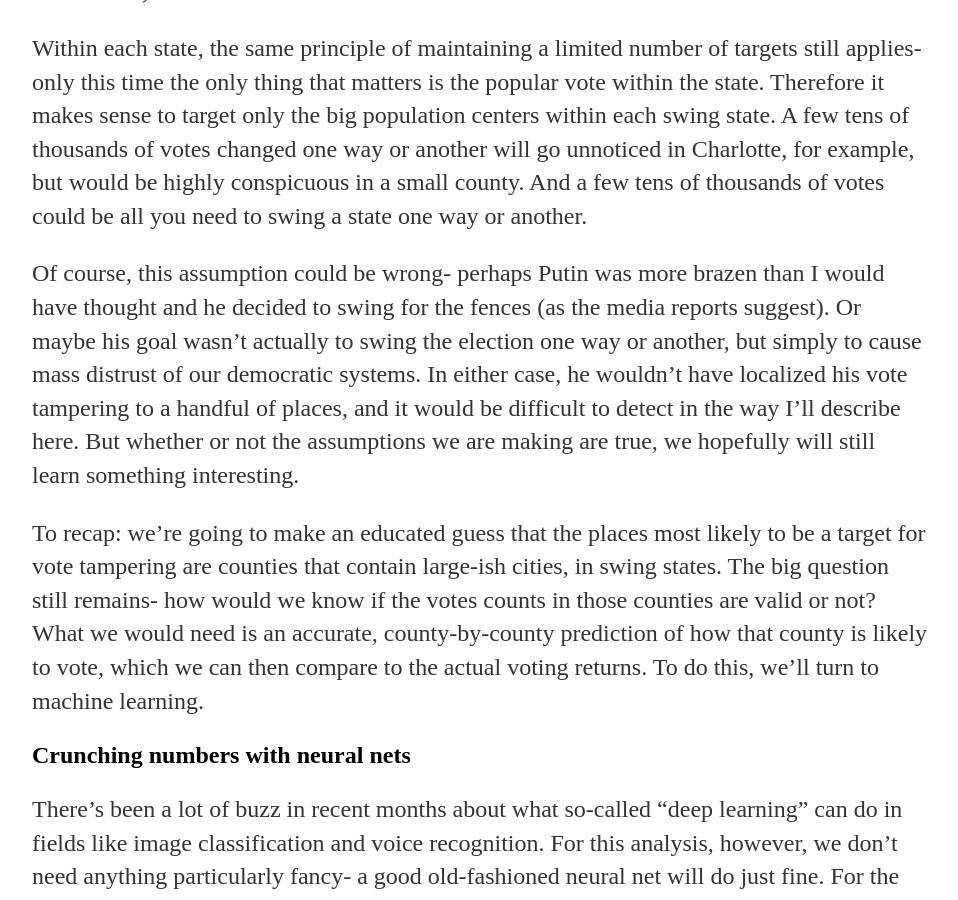
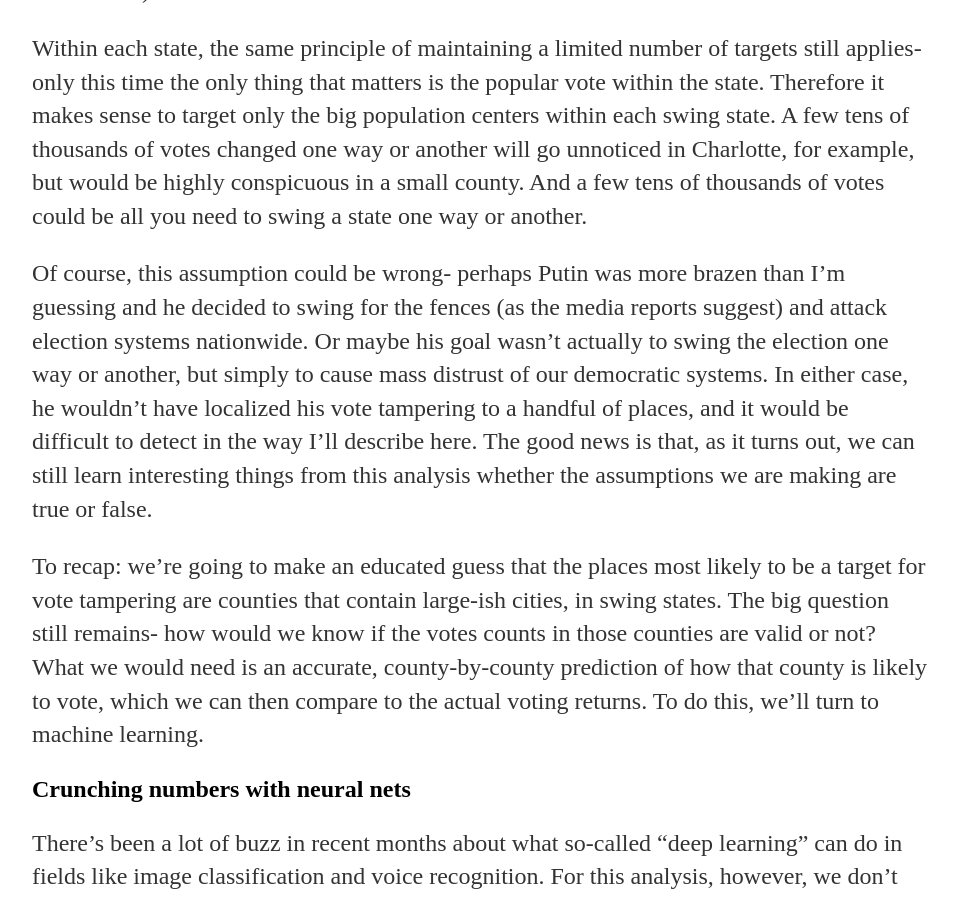
Before and after one commit to kwitophurr/kwitophurr.github.io, a Jekyll site: the page built from _posts/2017-07-01-Election-Neural-Net.md, in a window 1280 px wide and 900 px high, scrolled down 1500 px. Shown: the whole window, without its empty margins (160-1118 px from the left). Built offline with Jekyll 4.4.1, drawn with Linux system fonts in a browser that asks for light colours.

Commit message:
Update 2017-07-01-Election-Neural-Net.md

```diff
--- a/_posts/2017-07-01-Election-Neural-Net.md
+++ b/_posts/2017-07-01-Election-Neural-Net.md
@@ -23,10 +23,10 @@ Therefore it makes sense to target only the big population centers within each s
 A few tens of thousands of votes changed one way or another will go unnoticed in Charlotte, for example, but would be highly conspicuous in a small county.
 And a few tens of thousands of votes could be all you need to swing a state one way or another.
 
-Of course, this assumption could be wrong- perhaps Putin was more brazen than I would have thought and he decided to swing for the fences (as the media reports suggest).
+Of course, this assumption could be wrong- perhaps Putin was more brazen than I'm guessing and he decided to swing for the fences (as the media reports suggest) and attack election systems nationwide.
 Or maybe his goal wasn't actually to swing the election one way or another, but simply to cause mass distrust of our democratic systems.
 In either case, he wouldn't have localized his vote tampering to a handful of places, and it would be difficult to detect in the way I'll describe here.
-But whether or not the assumptions we are making are true, we hopefully will still learn something interesting.
+The good news is that, as it turns out, we can still learn interesting things from this analysis whether the assumptions we are making are true or false.
 
 To recap: we're going to make an educated guess that the places most likely to be a target for vote tampering are counties that contain large-ish cities, in swing states. The big question still remains- how would we know if the votes counts in those counties are valid or not? What we would need is an accurate, county-by-county prediction of how that county is likely to vote, which we can then compare to the actual voting returns. To do this, we'll turn to machine learning.
 
```
